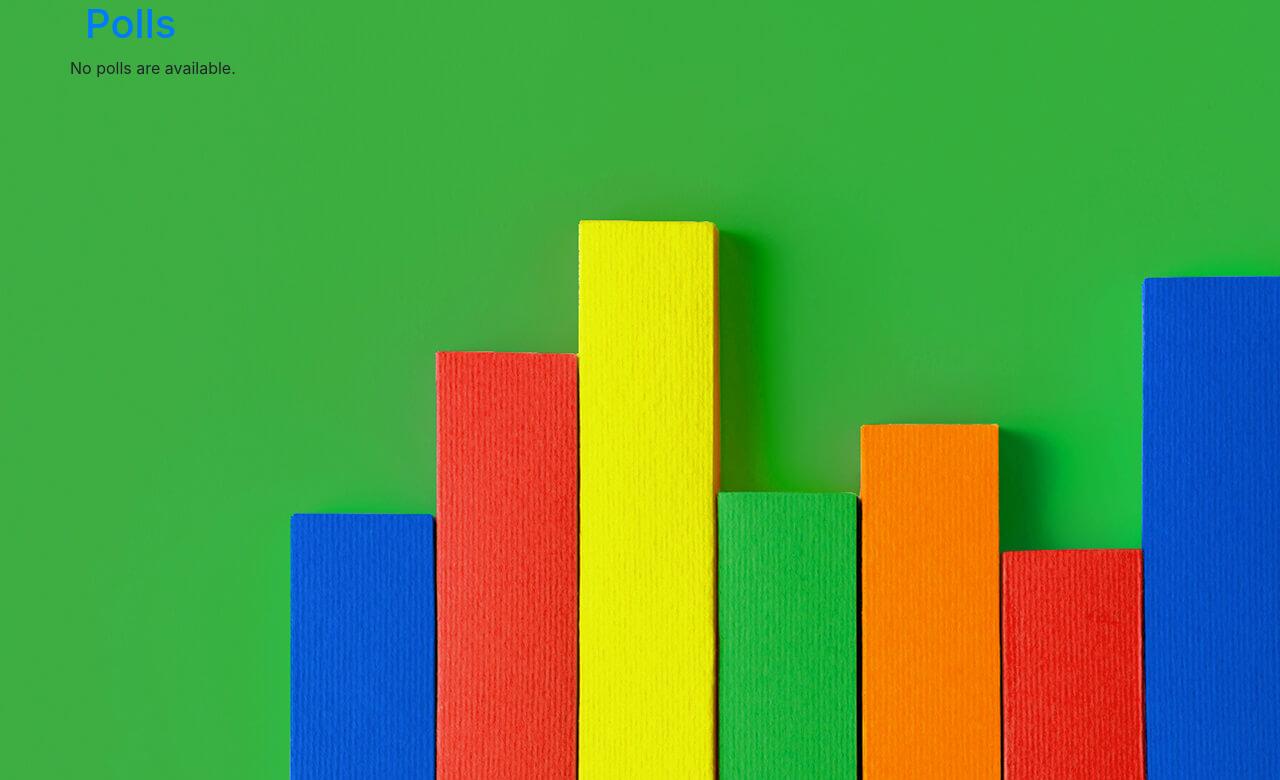
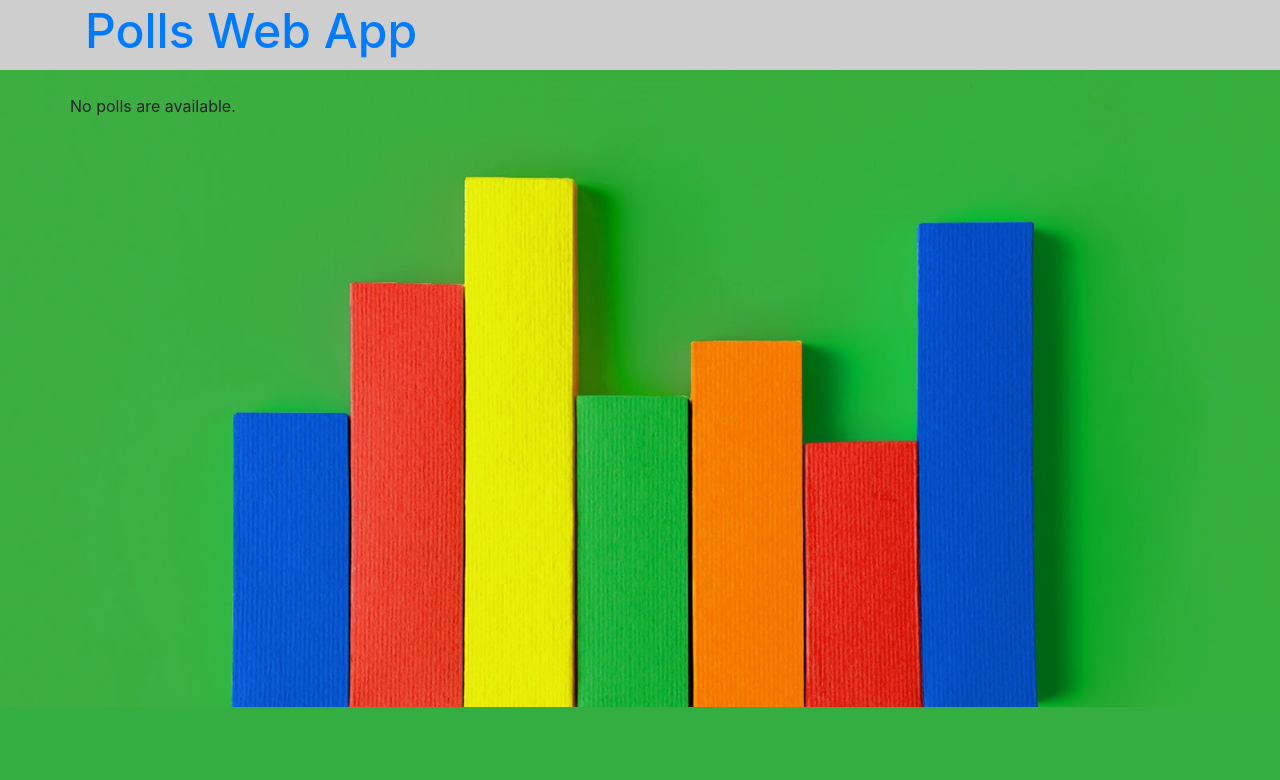
Before and after one commit to mateuswbechert/django-polls, a Django app: page /polls/ in a window 1280 px wide. Shown: the top 780 px of the page. Run offline with Django 4.2, Linux system fonts and the light colour scheme; data that the repository does not hold is empty.

Commit message:
Html and css adjustment

```diff
--- a/polls/static/polls/style.css
+++ b/polls/static/polls/style.css
@@ -1,3 +1,21 @@
+.page-header {
+    background-color: #cecece;
+    margin-top: 0;
+    padding: 2px 2px 2px 2px;
+}
+
+.page-header h1,
+.page-header h1 a,
+.page-header h1 a:visited,
+.page-header h1 a:active {
+    font-size: 36pt;
+    text-decoration: none;
+}
+
 body {
-    background: white url("images/background.jpg") no-repeat;
+    background: #34ae40 url("images/background.jpg") no-repeat;
+    background-position-y: top;
+    height: 540px;
+    background-size: cover;
+    position: relative;
 }
--- a/polls/templates/polls/base.html
+++ b/polls/templates/polls/base.html
@@ -3,15 +3,14 @@
 <html>
     <head>
         <meta name="viewport" content="width=device-width, initial-scale=1">
-        <title>Polls</title>
+        <title>Polls Web App</title>
         <link rel="stylesheet" href="https://cdn.jsdelivr.net/npm/bootstrap@4.5.3/dist/css/bootstrap.min.css" integrity="sha384-TX8t27EcRE3e/ihU7zmQxVncDAy5uIKz4rEkgIXeMed4M0jlfIDPvg6uqKI2xXr2" crossorigin="anonymous">
-        <link href='//fonts.googleapis.com/css?family=Lobster&subset=latin,latin-ext' rel='stylesheet' type='text/css'>
         <link rel="stylesheet" type="text/css" href="{% static 'polls/style.css' %}">
     </head>
     <body>
         <header class="page-header">
             <div class="container-sm">
-                <h1><a href="{% url 'polls:index' %}">Polls</a></h1>
+                <h1><a href="{% url 'polls:index' %}">Polls Web App</a></h1>
             </div>
         </header>
         <main class="container">
--- a/polls/templates/polls/detail.html
+++ b/polls/templates/polls/detail.html
@@ -10,12 +10,12 @@
         {% for choice in question.choice_set.all %}
             <div class="row">
             <input class="form-check-input" type="radio" name="choice" id="choice{{ forloop.counter }}" value="{{ choice.id }}">
-            <label class="form-check-input" for="choice{{ forloop.counter }}">{{ choice.choice_text }}</label><br>
+            <label class="form-check-label" for="choice{{ forloop.counter }}">{{ choice.choice_text }}</label><br>
             </div>
         {% endfor %}
         </div>
     </fieldset>
-    <button type="submit" class="btn btn-primary" value="Vote">Vote</button>
+    <br><button type="submit" class="btn btn-primary" value="Vote">Vote</button>
     </form>
 
     {% endblock %}
--- a/polls/templates/polls/index.html
+++ b/polls/templates/polls/index.html
@@ -2,8 +2,8 @@
 {% block content %}
 {% load static %}
 
-
 <div class="list-group">
+    <br>
     {% if latest_question_list %}
         <ul>
         {% for question in latest_question_list %}
```
Also changed, not shown: polls/static/polls/images/background.jpg.
